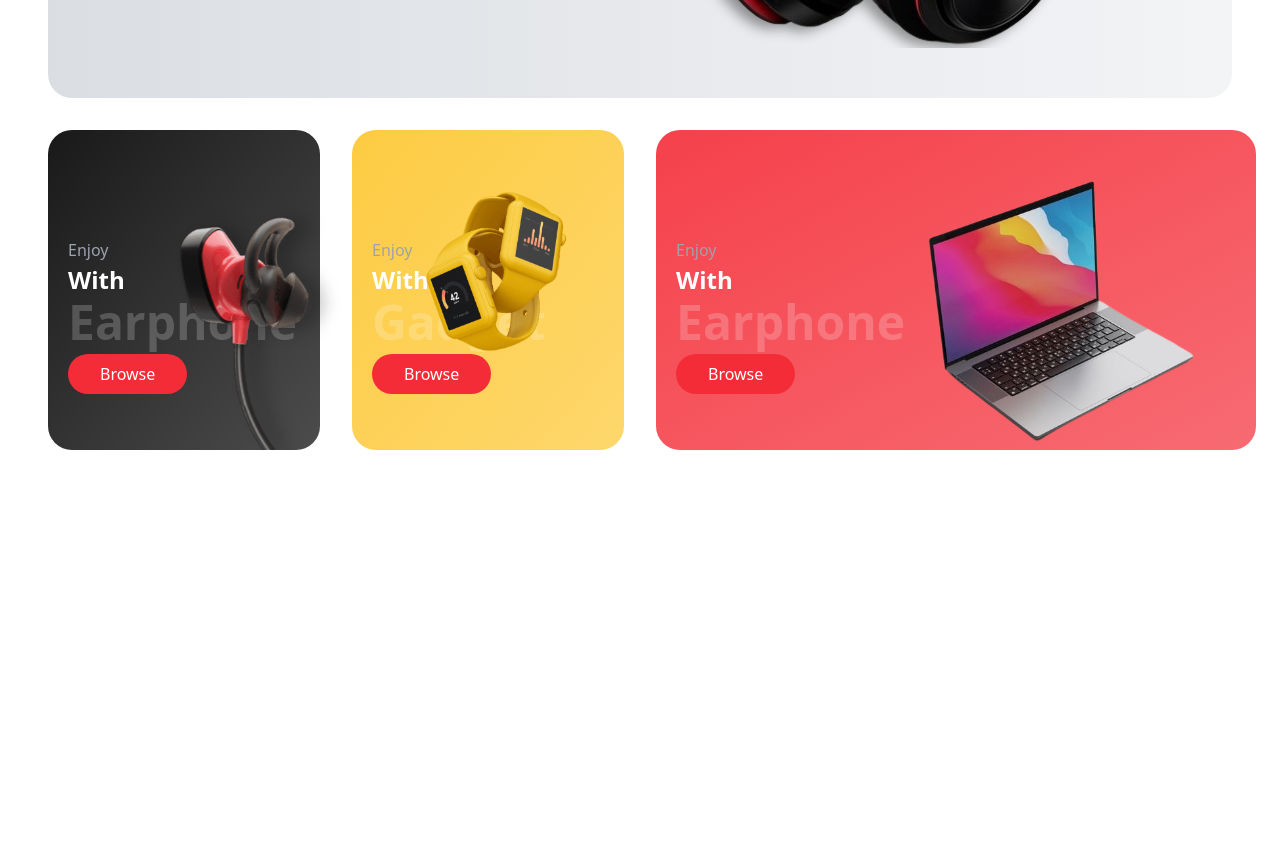
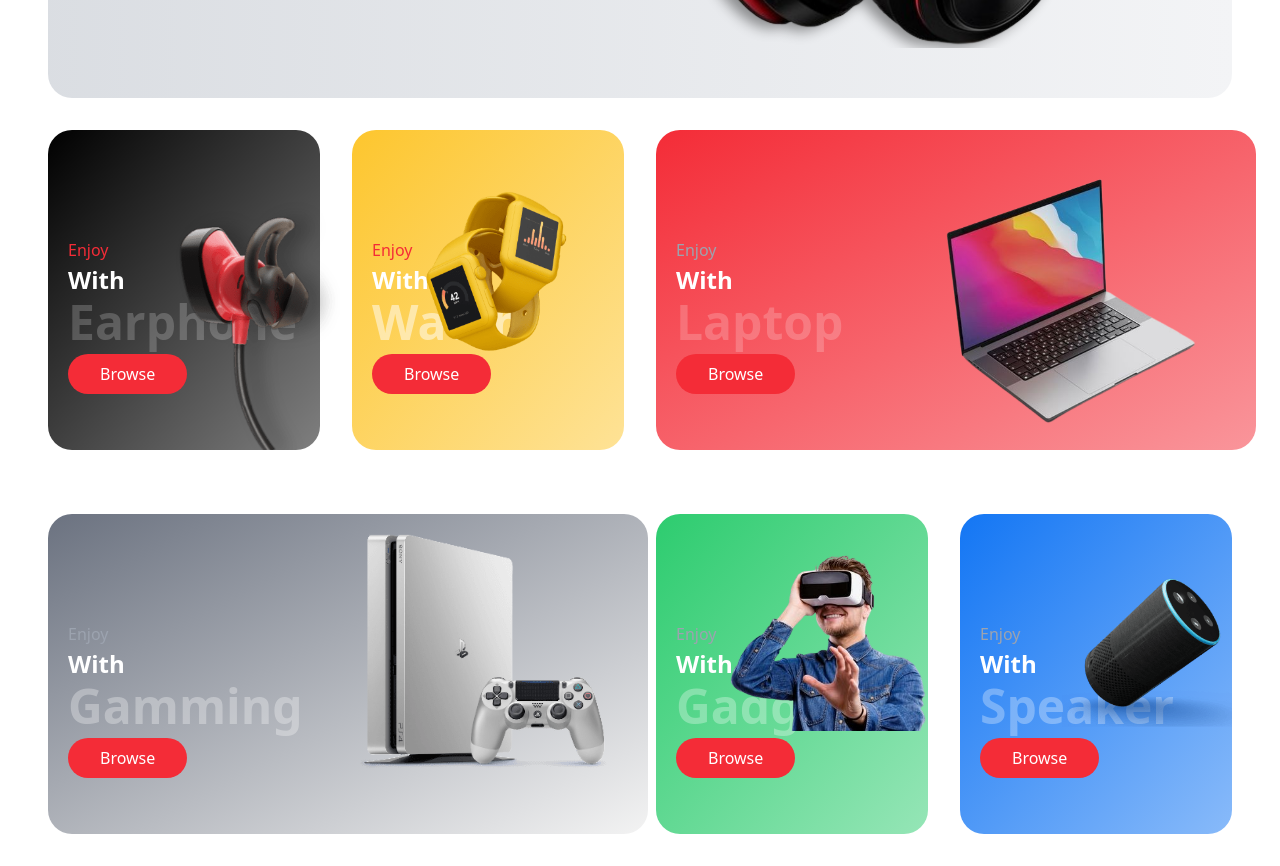
Before and after one commit to samima-789/React-Ecommerce-Site, a React (Vite) app: page / in a window 1280 px wide. Shown: the part 540-1406 px from the top of the page. Before the commit the page ends 1022 px from the top, so only its background shows below. Built offline with nearby package versions, Linux system fonts and the light colour scheme.

Commit message:
Complete the Category section successfully.

```diff
--- a/src/App.jsx
+++ b/src/App.jsx
@@ -2,7 +2,9 @@
 import Navbar from "./components/Navbar/Navbar";
 import Hero from "./components/Hero/Hero";
 import Category from "./components/Category/Category";
-// import Category2 from "./components/Category/Category2";
+import Category2 from "./components/Category/Category2";
+
+
 // import Services from "./components/Services/Services";
 // import Banner from "./components/Banner/Banner";
 // import Partners from "./components/Partners/Partners.jsx";
@@ -63,8 +65,8 @@
       <Navbar />
       <Hero handleOrderPopup={handleOrderPopup} />
       <Category />
+      <Category2 />
       {/*
-      <Category2 />
       <Services />
       <Banner data={BannerData} />
       <Products />
--- a/src/components/Category/Category.jsx
+++ b/src/components/Category/Category.jsx
@@ -10,10 +10,10 @@
         <div className='container'>
             <div className='grid grid-cols sm:grid-cols-2 lg:grid-cols-4 gap-8'>
                 {/* First col */}
-                <div className='py-10 pl-5 bg-gradient-to-br from-black/90 to-black/70 text-white rounded-3xl relative h-[320px] flex items-end'>
+                <div className='py-10 pl-5 bg-gradient-to-br from-black/100 to-black/50 text-white rounded-3xl relative h-[320px] flex items-end'>
                     <div>
                         <div className='mb-4'>
-                            <p className='mb-[2px] text-gray-400'>Enjoy</p>
+                            <p className='mb-[2px] text-primary'>Enjoy</p>
                             <p className='text-2xl font-semibold mb-[2px]'>With</p>
                             <p className='text-4xl xl:text-5xl font-bold opacity-20 mb-2'>Earphone</p>
                             <Button
@@ -26,12 +26,12 @@
                     <img src={Image1} alt='' className='w-[320px] absolute bottom-0'/>
                 </div>
                 {/* Second col */}
-                <div className='py-10 pl-5 bg-gradient-to-br from-brandYellow/90 to-brandYellow/70 text-white rounded-3xl relative h-[320px] flex items-end'>
+                <div className='py-10 pl-5 bg-gradient-to-br from-brandYellow/100 to-brandYellow/50 text-white rounded-3xl relative h-[320px] flex items-end'>
                     <div>
                         <div className='mb-4'>
-                            <p className='mb-[2px] text-gray-400'>Enjoy</p>
+                            <p className='mb-[2px] text-secondary'>Enjoy</p>
                             <p className='text-2xl font-semibold mb-[2px]'>With</p>
-                            <p className='text-4xl xl:text-5xl font-bold opacity-20 mb-2'>Gadget</p>
+                            <p className='text-4xl xl:text-5xl font-bold opacity-50 mb-2'>Watch</p>
                             <Button
                             text="Browse"
                             bgColor={"bg-primary"}
@@ -42,12 +42,12 @@
                     <img src={Image2} alt='' className='w-[320px] absolute top-12'/>
                 </div>
                 {/* Third col */}
-                <div className='py-10 pl-5 bg-gradient-to-br from-primary/90 to-primary/70 text-white rounded-3xl relative w-[600px] h-[320px] flex items-end'>
+                <div className='py-10 pl-5 bg-gradient-to-br from-primary/100 to-primary/50 text-white rounded-3xl relative w-[600px] h-[320px] flex items-end'>
                     <div>
                         <div className='mb-4'>
                             <p className='mb-[2px] text-gray-400'>Enjoy</p>
                             <p className='text-2xl font-semibold mb-[2px]'>With</p>
-                            <p className='text-4xl xl:text-5xl font-bold opacity-20 mb-2'>Earphone</p>
+                            <p className='text-4xl xl:text-5xl font-bold opacity-20 mb-2'>Laptop</p>
                             <Button
                             text="Browse"
                             bgColor={"bg-primary"}
@@ -55,7 +55,7 @@
                             />
                         </div>
                     </div>
-                    <img src={Image3} alt='' className='w-[320px] absolute right-10 top-5'/>
+                    <img src={Image3} alt='' className='w-[300px] absolute right-10 top-5'/>
                 </div>
             </div>
         </div>
--- a/src/components/Category/Category2.jsx
+++ b/src/components/Category/Category2.jsx
@@ -0,0 +1,68 @@
+
+import React from 'react'
+import Image1 from "../../assets/category/gaming.png"
+import Image2 from "../../assets/category/vr.png"
+import Image3 from "../../assets/category/speaker.png"
+import Button from "../Shared/Button"
+
+const Category = () => {
+  return (
+    <div className='py-8'>
+        <div className='container'>
+            <div className='grid grid-cols-1 sm:grid-cols-2 lg:grid-cols-4 gap-8'>
+                {/* First col */}
+                <div className='col-span-2 py-10 pl-5 bg-gradient-to-br from-gray-500 to-brandWhite/70 text-white rounded-3xl relative w-[600px] h-[320px] flex items-end'>
+                    <div>
+                        <div className='mb-4'>
+                            <p className='mb-[2px] text-gray-400'>Enjoy</p>
+                            <p className='text-2xl font-semibold mb-[2px]'>With</p>
+                            <p className='text-4xl xl:text-5xl font-bold opacity-30 mb-2'>Gamming</p>
+                            <Button
+                            text="Browse"
+                            bgColor={"bg-primary"}
+                            textColor={"text-white"}
+                            />
+                        </div>
+                    </div>
+                    <img src={Image1} alt='' className='w-[250px] absolute right-10 top-5'/>
+                </div>
+                {/* Second col */}
+                <div className='py-10 pl-5 bg-gradient-to-br from-brandGreen/100 to-brandGreen/50 text-white rounded-3xl relative h-[320px] flex items-end'>
+                    <div>
+                        <div className='mb-4'>
+                            <p className='mb-[2px] text-gray-400'>Enjoy</p>
+                            <p className='text-2xl font-semibold mb-[2px]'>With</p>
+                            <p className='text-4xl xl:text-5xl font-bold opacity-30 mb-2'>Gadget</p>
+                            <Button
+                            text="Browse"
+                            bgColor={"bg-primary"}
+                            textColor={"text-white"}
+                            />
+                        </div>
+                    </div>
+                    <img src={Image2} alt='' className='w-[200px] absolute top-10 right-0'/>
+                </div>
+                {/* Third col */}
+                <div className='py-10 pl-5 bg-gradient-to-br from-brandBlue/100 to-brandBlue/50 text-white rounded-3xl relative h-[320px] flex items-end'>
+                    <div>
+                        <div className='mb-4'>
+                            <p className='mb-[2px] text-gray-400'>Enjoy</p>
+                            <p className='text-2xl font-semibold mb-[2px]'>With</p>
+                            <p className='text-4xl xl:text-5xl font-bold opacity-30 mb-2'>Speaker</p>
+                            <Button
+                            text="Browse"
+                            bgColor={"bg-primary"}
+                            textColor={"text-white"}
+                            />
+                        </div>
+                    </div>
+                    <img src={Image3} alt='' className='w-[170px] absolute top-12 right-0'/>
+                </div>
+
+            </div>
+        </div>
+    </div>
+  );
+};
+
+export default Category
```
